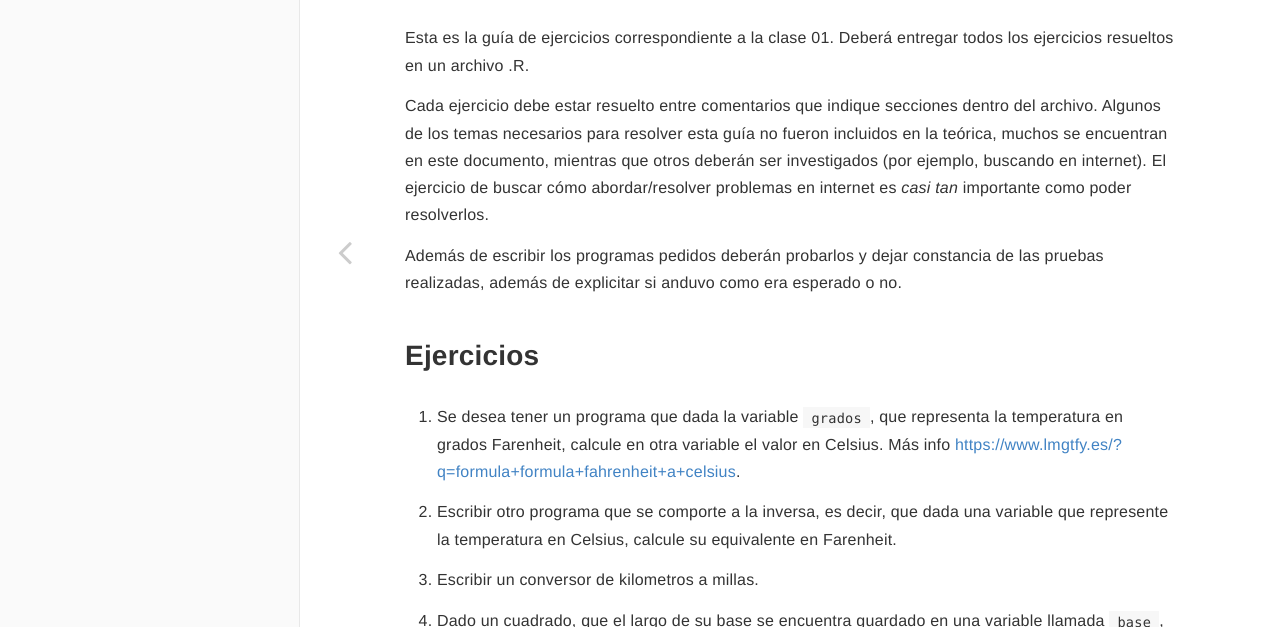
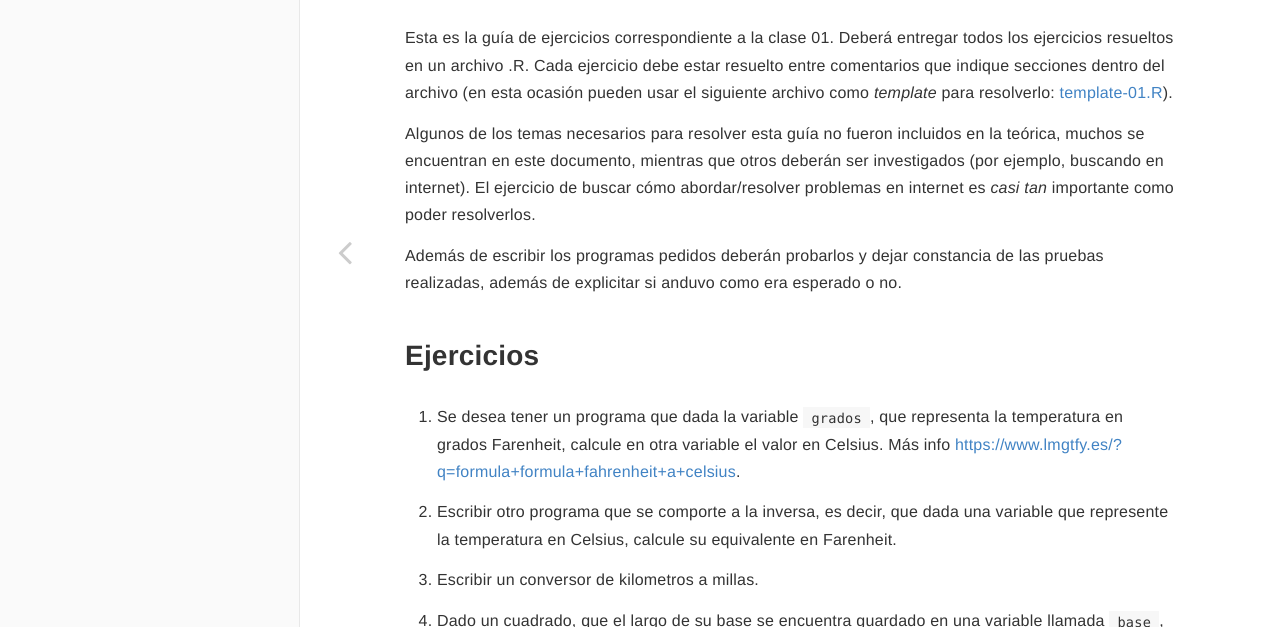
Before and after one commit to matiaslopez/ingreso_maestria_ic, a plain HTML site: page docs/clase01.html in a window 1280 px wide. Shown: the part 173-800 px from the top of the page. Drawn offline with Linux system fonts and the light colour scheme.

Commit message:
Agregamos el template

```diff
--- a/docs/clase01.html
+++ b/docs/clase01.html
@@ -88,8 +88,8 @@
             <section class="normal" id="section-">
 <div id="clase01" class="section level1">
 <h1><span class="header-section-number">Clase 1</span> Introducción</h1>
-<p>Esta es la guía de ejercicios correspondiente a la clase 01. Deberá entregar todos los ejercicios resueltos en un archivo .R.</p>
-<p>Cada ejercicio debe estar resuelto entre comentarios que indique secciones dentro del archivo. Algunos de los temas necesarios para resolver esta guía no fueron incluidos en la teórica, muchos se encuentran en este documento, mientras que otros deberán ser investigados (por ejemplo, buscando en internet). El ejercicio de buscar cómo abordar/resolver problemas en internet es <em>casi tan</em> importante como poder resolverlos.</p>
+<p>Esta es la guía de ejercicios correspondiente a la clase 01. Deberá entregar todos los ejercicios resueltos en un archivo .R. Cada ejercicio debe estar resuelto entre comentarios que indique secciones dentro del archivo (en esta ocasión pueden usar el siguiente archivo como <em>template</em> para resolverlo: <a href="template-01.R">template-01.R</a>).</p>
+<p>Algunos de los temas necesarios para resolver esta guía no fueron incluidos en la teórica, muchos se encuentran en este documento, mientras que otros deberán ser investigados (por ejemplo, buscando en internet). El ejercicio de buscar cómo abordar/resolver problemas en internet es <em>casi tan</em> importante como poder resolverlos.</p>
 <p>Además de escribir los programas pedidos deberán probarlos y dejar constancia de las pruebas realizadas, además de explicitar si anduvo como era esperado o no.</p>
 <div id="ejercicios" class="section level2 unlisted unnumbered">
 <h2>Ejercicios</h2>
```
Also changed, not shown: docs/search_index.json (+1 -1 lines), 3 other files.
